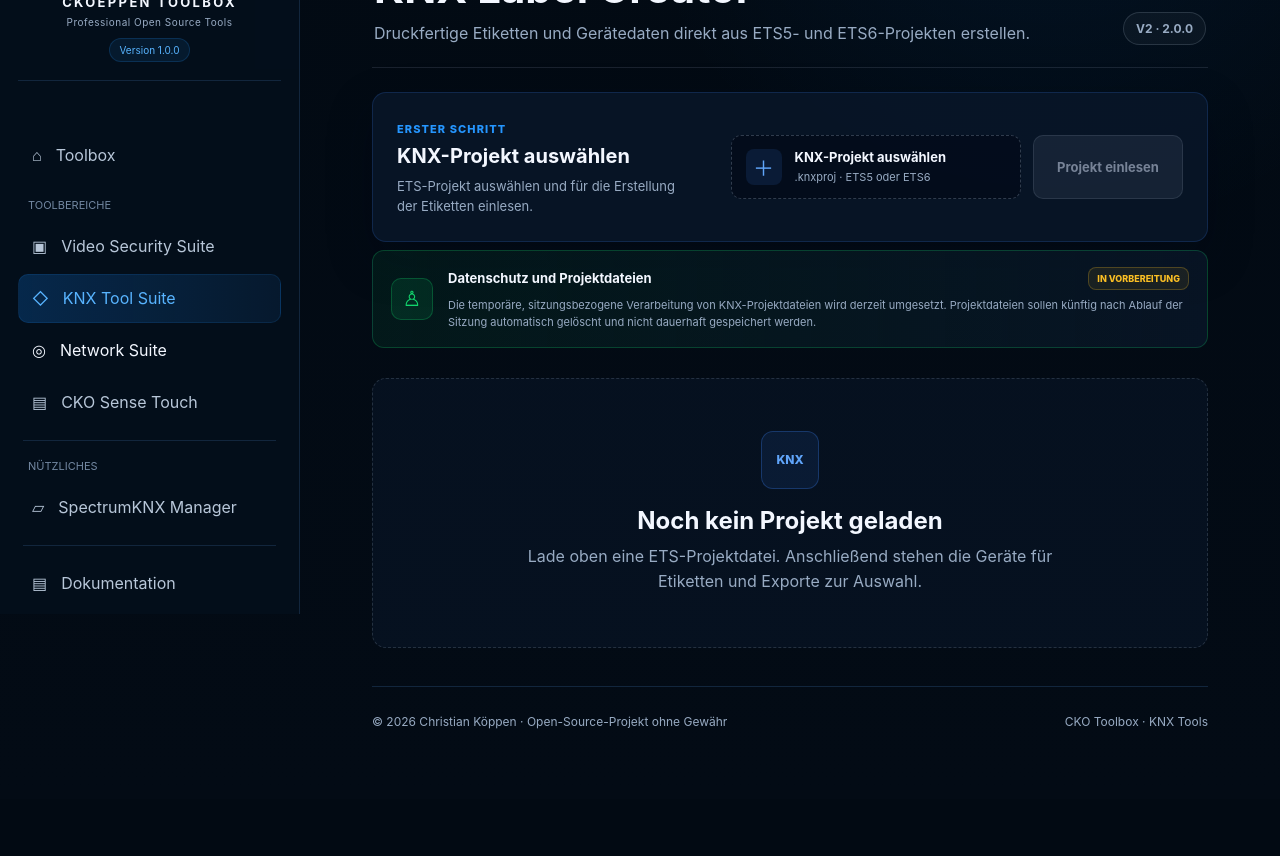
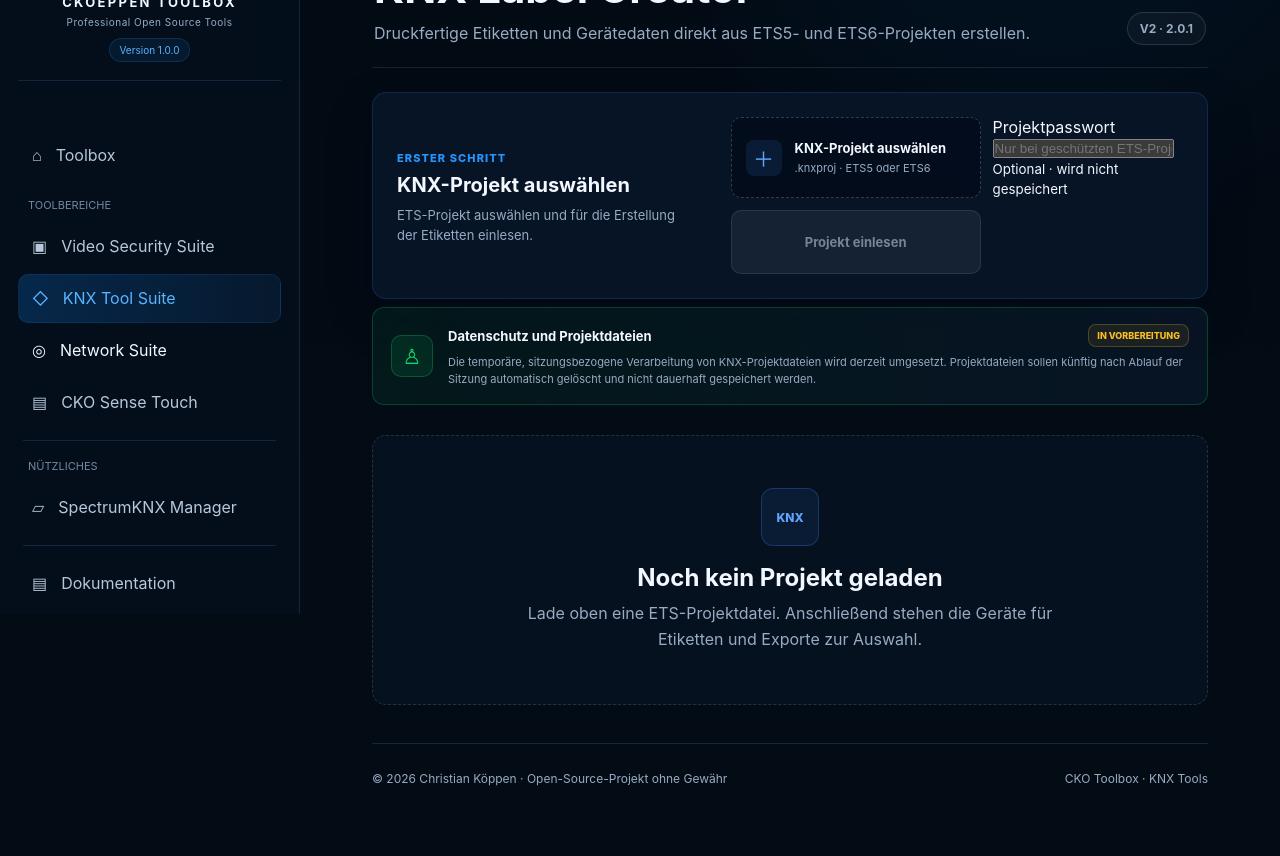
Before and after one commit to chregu1973/KNX-Project-Tools-by-cko-hbTec, a Flask app: page / in a window 1280 px wide. Shown: the part 186-1042 px from the top of the page. Before the commit the page ends 915 px from the top, so only its background shows below. Run offline with Flask 3, Linux system fonts and the light colour scheme; parts of the project's set-up code (start-up, migrations or seed data) failed here and were passed over.

Commit message:
Add optional ETS project password field

```diff
--- a/app/templates/dashboard.html
+++ b/app/templates/dashboard.html
@@ -44,7 +44,7 @@
             </span>
         {% endif %}
 
-        <span class="lc-version">V2 · 2.0.0</span>
+        <span class="lc-version">V2 · 2.0.1</span>
     </div>
 </header>
 
@@ -93,6 +93,18 @@
             name="project"
             accept=".knxproj"
             required>
+
+        <label class="lc-password-field" for="projectPassword">
+            <span>Projektpasswort</span>
+            <input
+                id="projectPassword"
+                type="password"
+                name="project_password"
+                autocomplete="off"
+                maxlength="20"
+                placeholder="Nur bei geschützten ETS-Projekten">
+            <small>Optional · wird nicht gespeichert</small>
+        </label>
 
         <button
             class="v2-primary-button lc-load-button"
```
